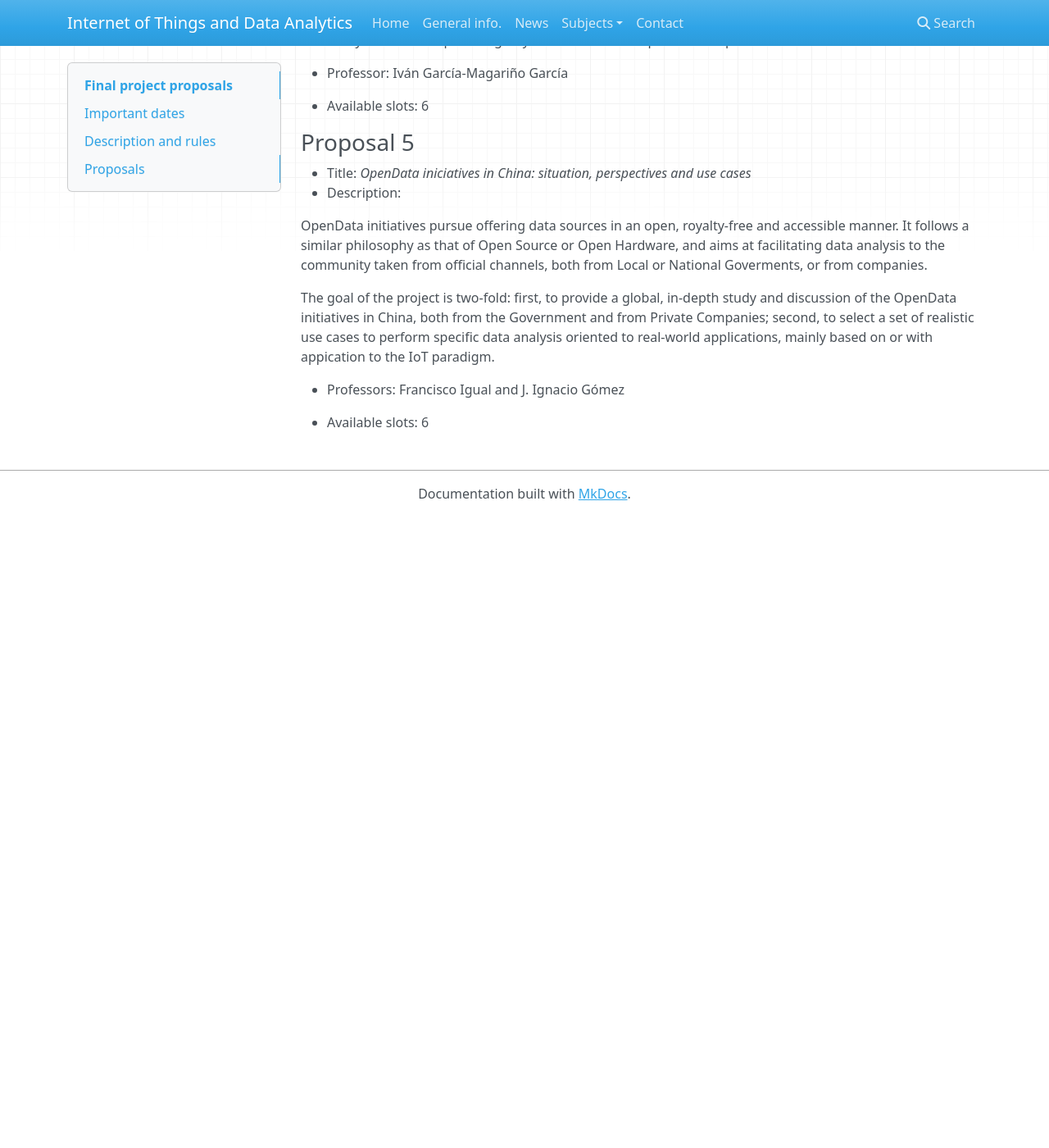
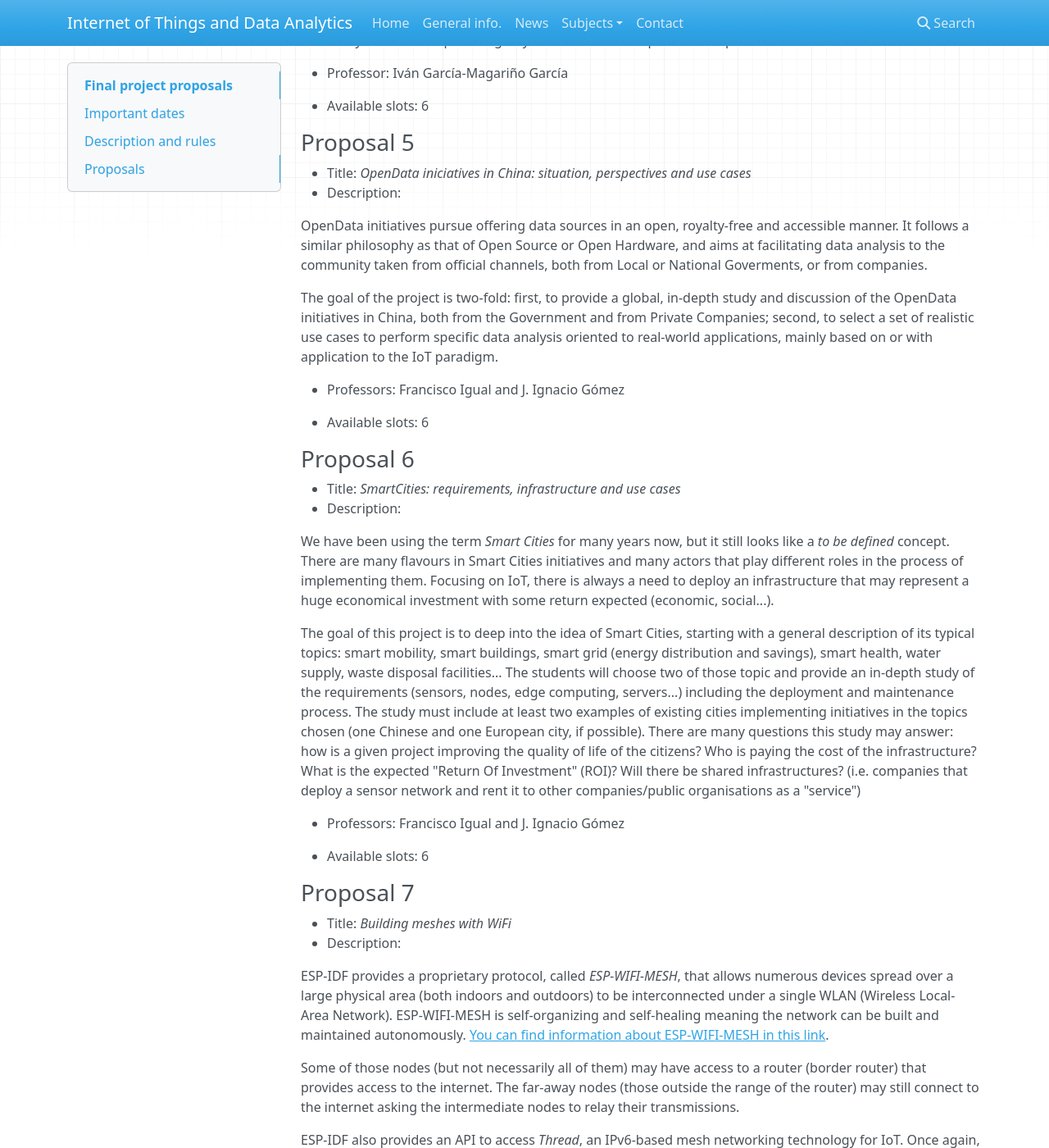
Before and after one commit to iot-da/iot-da.github.io, an MkDocs documentation site: the page built from docs/General/TFM.md, in a window 1280 px wide and 1400 px high, scrolled down 2603 px. Shown: the whole window at 82% size. Built offline with MkDocs 1.6.1, drawn with Linux system fonts in a browser that asks for light colours; nearby versions of some CDN libraries; before the commit the page ends 3233 px from its top, so only the background shows below that; some of the changed text lies outside the part shown.

Commit message:
Updating TFM with 2 new proposals

```diff
--- a/docs/General/TFM.md
+++ b/docs/General/TFM.md
@@ -140,8 +140,44 @@ help in some aspect of healthcare.
 
 OpenData initiatives pursue offering data sources in an open, royalty-free and accessible manner. It follows a similar philosophy as that of Open Source or Open Hardware, and aims at facilitating data analysis to the community taken from official channels, both from Local or National Goverments, or from companies.
 
-The goal of the project is two-fold: first, to provide a global, in-depth study and discussion of the OpenData initiatives in China, both from the Government and from Private Companies; second, to select a set of realistic use cases to perform specific data analysis oriented to real-world applications, mainly based on or with appication to the IoT paradigm.
+The goal of the project is two-fold: first, to provide a global, in-depth study and discussion of the OpenData initiatives in China, both from the Government and from Private Companies; second, to select a set of realistic use cases to perform specific data analysis oriented to real-world applications, mainly based on or with application to the IoT paradigm.
 
 * Professors: Francisco Igual and J. Ignacio Gómez
 
 * Available slots: 6
+
+### Proposal 6
+
+* Title: *SmartCities: requirements, infrastructure and use cases*
+* Description:
+
+We have been using the term *Smart Cities* for many years now, but it still looks like a *to be defined* concept. There are many flavours in Smart Cities initiatives and many actors that play different roles in the process of implementing them.  Focusing on IoT, there is always a need to deploy an infrastructure that may represent a huge economical investment with some return expected (economic, social...).
+
+The goal of this project is to deep into the idea of Smart Cities, starting with a general description of its typical topics: smart mobility, smart buildings, smart grid (energy distribution and savings), smart health, water supply, waste disposal facilities...  The students will choose two of those topic and provide an in-depth study of the requirements (sensors, nodes, edge computing, servers...) including the deployment and maintenance process.  The study must include at least two examples of existing cities implementing initiatives in the topics chosen (one Chinese and one European city, if possible). There are many questions this study may answer: how is a given project improving the quality of life of the citizens? Who is paying the cost of the infrastructure? What is the expected "Return Of Investment" (ROI)? Will there be shared infrastructures? (i.e. companies that deploy a sensor network and rent it to other companies/public organisations as a "service")
+
+* Professors: Francisco Igual and J. Ignacio Gómez
+
+* Available slots: 6
+
+
+### Proposal 7
+
+* Title: *Building meshes with WiFi*
+* Description:
+
+ESP-IDF provides a proprietary protocol, called *ESP-WIFI-MESH*, that allows  numerous devices spread over a large physical area (both indoors and outdoors) to be interconnected under a single WLAN (Wireless Local-Area Network). ESP-WIFI-MESH is self-organizing and self-healing meaning the network can be built and maintained autonomously. [You can find information about ESP-WIFI-MESH in this link](https://docs.espressif.com/projects/esp-idf/en/latest/esp32/api-guides/esp-wifi-mesh.html).
+
+Some of those nodes (but not necessarily all of them) may have access to a router (border router) that provides access to the internet. The far-away nodes (those outside the range of the router) may still connect to the internet asking the intermediate nodes to relay their transmissions.
+
+ESP-IDF also provides an API to access *Thread*, an IPv6-based mesh networking technology for IoT. Once again, it allows a mesh of nodes to gain access to the internet even if they are not close to a border router. [More information about Thread can be found in this link](https://openthread.io/).
+
+The goal of this project is to build a mesh of ESP32 nodes using both technologies to comparte their APIs, capabilities and performance. The nodes will run simple applications (sensing temperature, for example) and will try to send the information to an external server using MQTT. Some of the nodes will be close to a router providing access to the internet (and thus, to the external server), while some others will be out of the range of the router signal.
+
+The study should compare both implementations, trying to figure out the overheads of each implementation, relative performance, ease of use...
+
+**IMPORTANT**: to perform this project, you will need more than 2 ESP32 boards, so the team partners should live close enough to physically meet to make tests.
+
+
+* Professors: Francisco Igual and J. Ignacio Gómez
+
+* Available slots: 6
```
